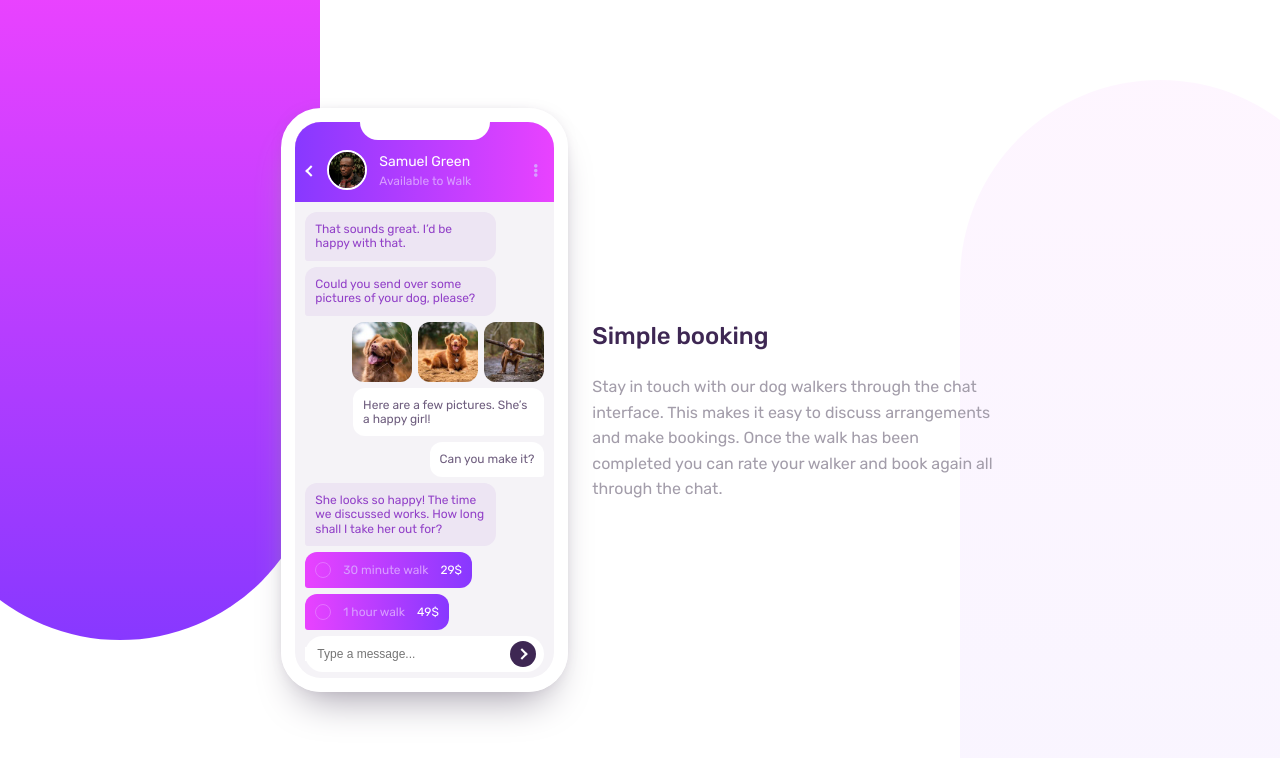
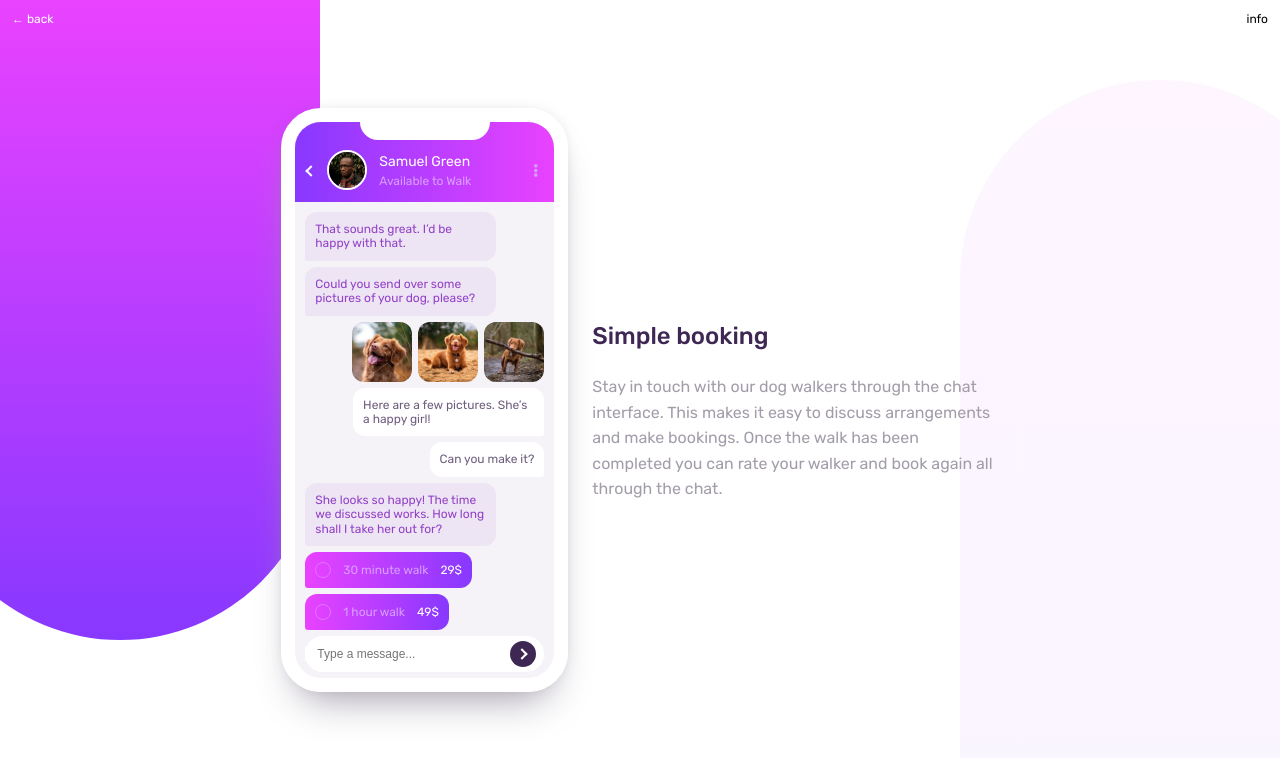
Before and after one commit to anchsk/daysofcode, a Next.js app: page /day-01-chat-app in a window 1280 px wide. Shown: the top 758 px of the page. Built offline with nearby package versions, Linux system fonts and the light colour scheme.

Commit message:
add nav and info

```diff
--- /dev/null
+++ b/components/Credits.js
@@ -0,0 +1,69 @@
+//import Link from 'next/link'
+
+import { useState } from 'react'
+
+export default function Credits() {
+  const [isOpen, setIsOpen] = useState(false)
+  const handleClick = (e) => {
+    e.preventDefault()
+    setIsOpen(!isOpen)
+  }
+  return (
+    <>
+      <div
+        onClick={handleClick}
+        style={{
+          position: 'absolute',
+          top: 0,
+          right: 0,
+          zIndex: 400,
+          color: 'black',
+          fontSize: '12px',
+          padding: '12px',
+          cursor: 'pointer',
+        }}
+      >
+        {/* <a href='https://www.frontendmentor.io/challenges/chat-app-css-illustration-O5auMkFqY'>
+        Made for FrontEndMentors.io
+      </a> */}
+        {isOpen ? 'close' : 'info'}
+      </div>
+      {isOpen && (
+        <div
+          style={{
+            position: 'absolute',
+            top: 0,
+            right: 0,
+            left: 0,
+            height: '100vh',
+            display: 'grid',
+            placeItems: 'center',
+            zIndex: 390,
+            backgroundColor: 'rgba(255,255,255,0.4)'
+            //opacity: .3,
+          }}
+        >
+          {' '}
+          <div
+            style={{
+              width: '240px',
+              backgroundColor: 'white',
+              borderRadius: '12px',
+              padding: '18px',
+              opacity: 1,
+              lineHeight: 1.4,
+              boxShadow: '5px 10px 20px rgba(0,0,0,.3)'
+            }}
+          >
+           <h2 style={{paddingBottom: "6px"}}>Chat App</h2>
+            <p>Solution for a{' '}
+            <a style={{borderBottom: '1px solid black'}}href='https://www.frontendmentor.io/challenges/chat-app-css-illustration-O5auMkFqY'>
+              frontendmentors.io
+            </a>{' '}
+            front end challenge.</p>
+          </div>
+        </div>
+      )}
+    </>
+  )
+}
--- a/components/DayOneChatApp/ChatApp.js
+++ b/components/DayOneChatApp/ChatApp.js
@@ -1,9 +1,12 @@
 //https://www.frontendmentor.io/challenges/chat-app-css-illustration-O5auMkFqY
 import styles from './style.module.scss'
-
+import GoBack from '../GoBack'
+import Credits from '../Credits'
 export default function ChatApp() {
   return (
     <main className={styles.main}>
+     <GoBack />
+     <Credits />
       <section className={styles.phone_wrapper}>
         <div className={styles.phone}>
           <div className={styles.app}>
--- /dev/null
+++ b/components/GoBack.js
@@ -0,0 +1,22 @@
+import Link from 'next/link'
+
+export default function GoBack() {
+  return (
+    <div
+      style={{
+        position: 'absolute',
+        top: 0,
+        left: 0,
+        zIndex: 400,
+        color: 'white',
+        fontSize: '12px',
+        padding: '12px',
+        cursor: 'pointer'
+      }}
+    >
+      <Link href='/'>
+        <a>&larr; back</a>
+      </Link>
+    </div>
+  )
+}
```
